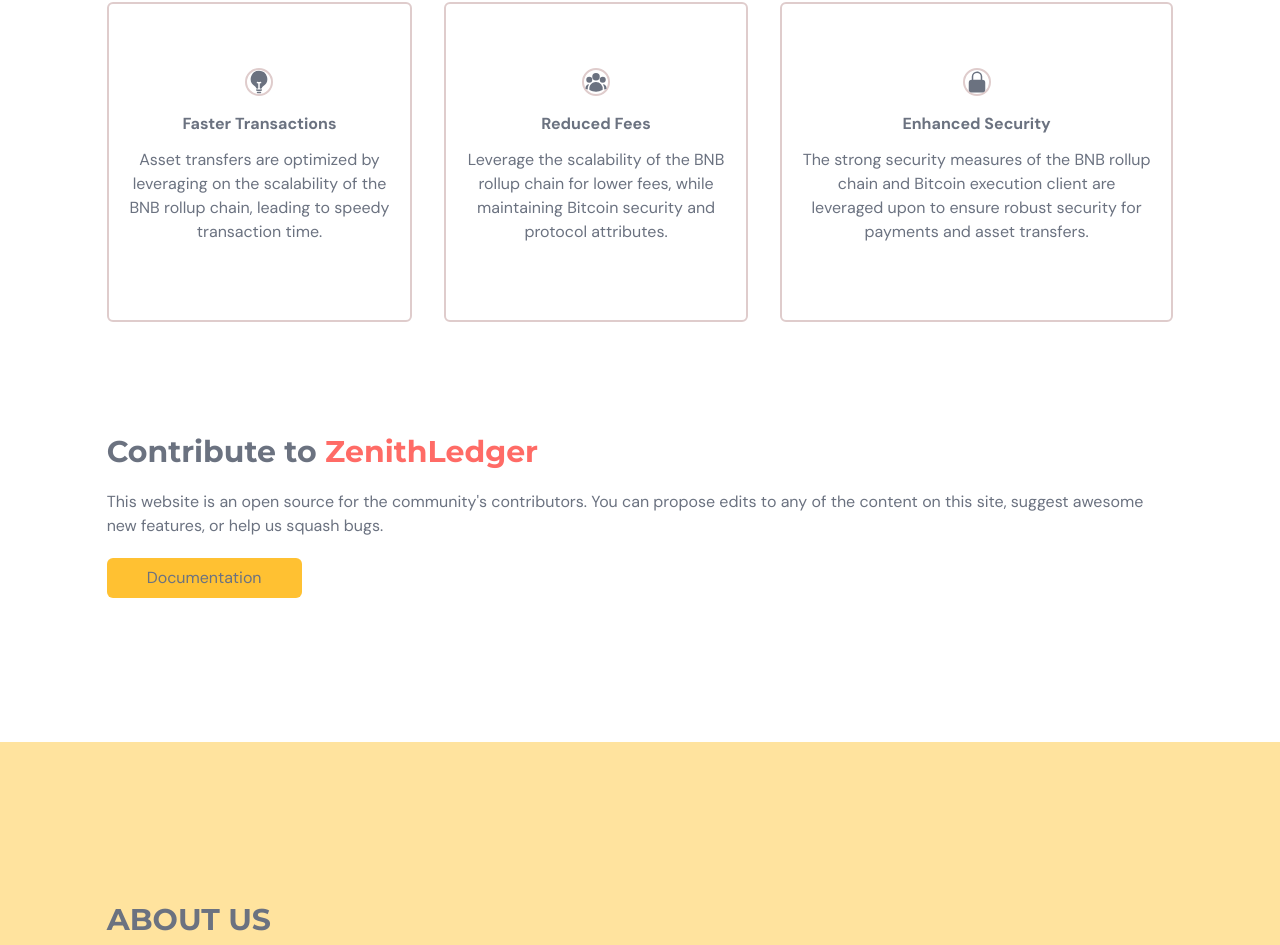
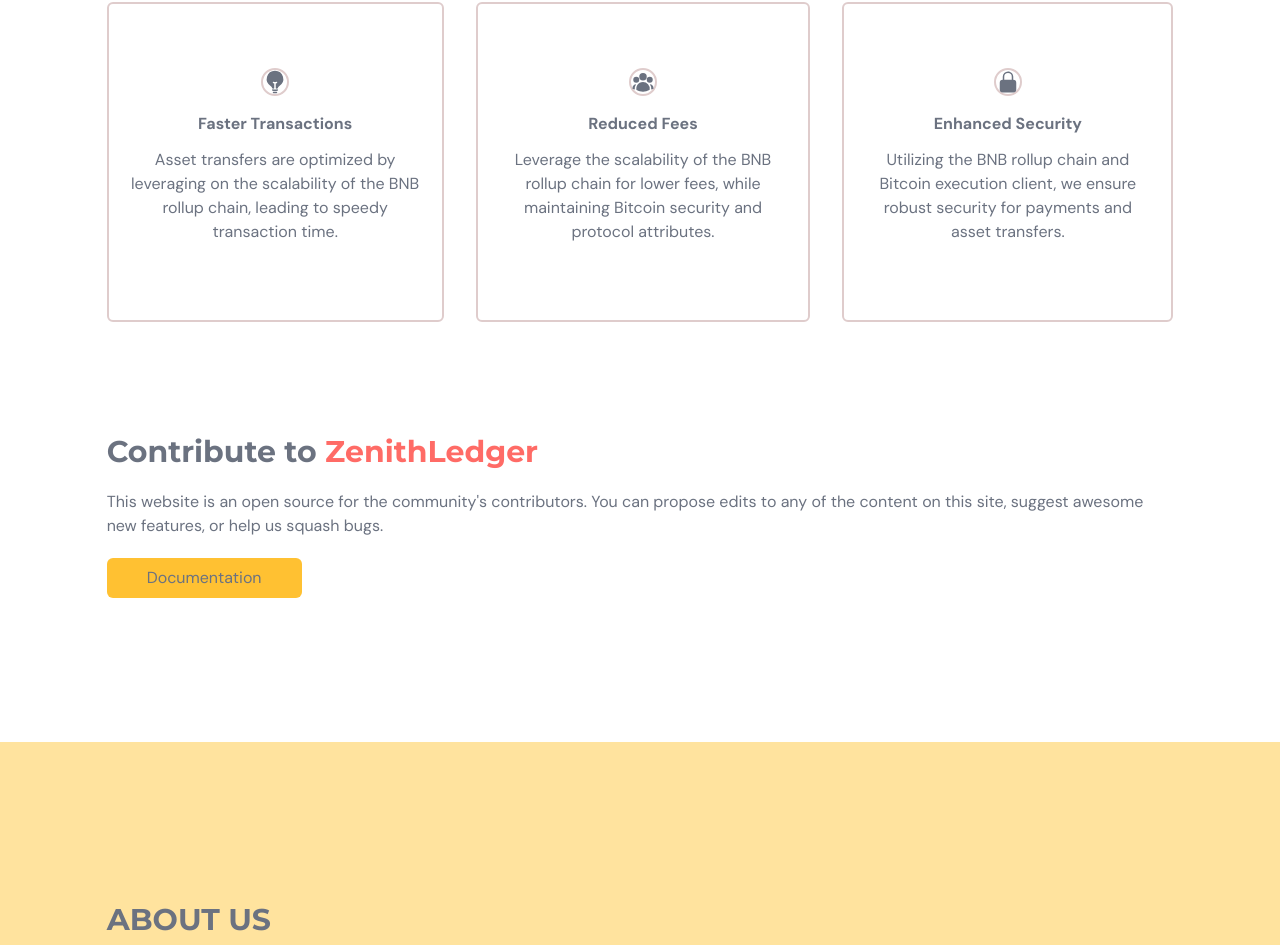
Before and after one commit to Token-Backed-Ledgers/Frontend, a React (Vite) app: page / in a window 1280 px wide. Shown: the part 974-1919 px from the top of the page. Built offline with nearby package versions, Linux system fonts and the light colour scheme.

Commit message:
remove unused imports

```diff
--- a/src/App.tsx
+++ b/src/App.tsx
@@ -2,8 +2,6 @@
 import Home from "@/scenes/home";
 import About from "@/scenes/about";
 import Documentation from "@/scenes/documentation";
-import ContactUs from "@/scenes/contact";
-import Footer from "@/scenes/footer";
 import { useEffect, useState } from "react";
 import { SelectedPage } from "./shared/types";
 
--- a/src/scenes/documentation/index.tsx
+++ b/src/scenes/documentation/index.tsx
@@ -7,7 +7,6 @@
 } from "@heroicons/react/24/solid";
 import { motion } from "framer-motion";
 import Documentation from "./Documentation";
-import ActionButton from "@/shared/ActionButton";
 
 const documentations: Array<DocumentationType> = [
   {
@@ -26,7 +25,7 @@
     icon: <LockClosedIcon className="h-6 w-6" />,
     title: "Enhanced Security",
     description:
-      "The strong security measures of the BNB rollup chain and Bitcoin execution client are leveraged upon to ensure robust security for payments and asset transfers.",
+      "Utilizing the BNB rollup chain and Bitcoin execution client, we ensure robust security for payments and asset transfers.",
   },
 ];
 
--- a/src/scenes/home/index.tsx
+++ b/src/scenes/home/index.tsx
@@ -1,6 +1,4 @@
-import useMediaQuery from "@/hooks/useMediaQuery";
 import { SelectedPage } from "@/shared/types";
-import ActionButton from "@/shared/ActionButton";
 import AnchorLink from "react-anchor-link-smooth-scroll";
 import { motion } from "framer-motion";
 import HText from "@/shared/HText";
--- a/src/scenes/navbar/index.tsx
+++ b/src/scenes/navbar/index.tsx
@@ -3,7 +3,6 @@
 import Link from "./Link";
 import { SelectedPage } from "@/shared/types";
 import useMediaQuery from "@/hooks/useMediaQuery";
-import ActionButton from "@/shared/ActionButton";
 
 type Props = {
   isTopOfPage: boolean;
```
